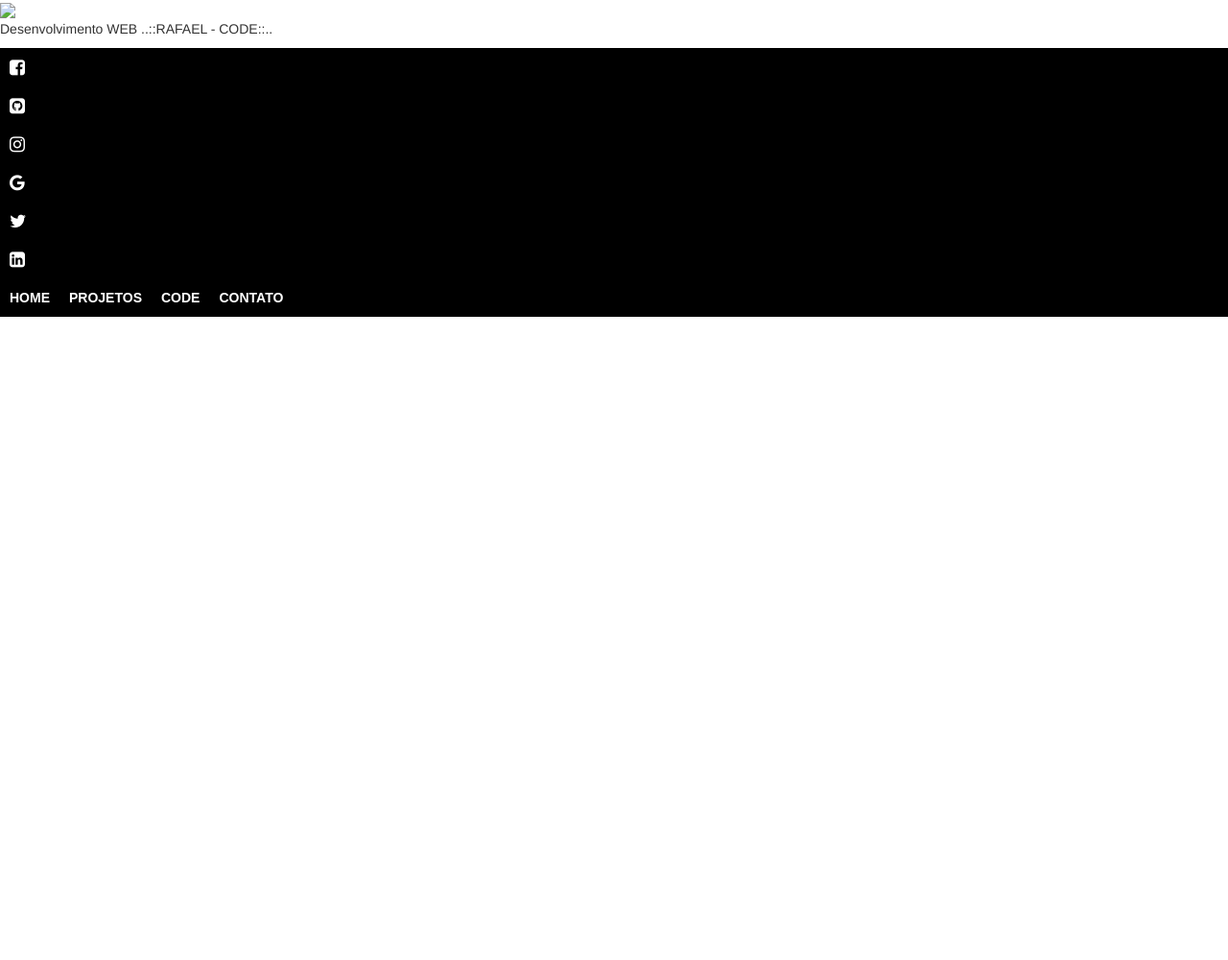
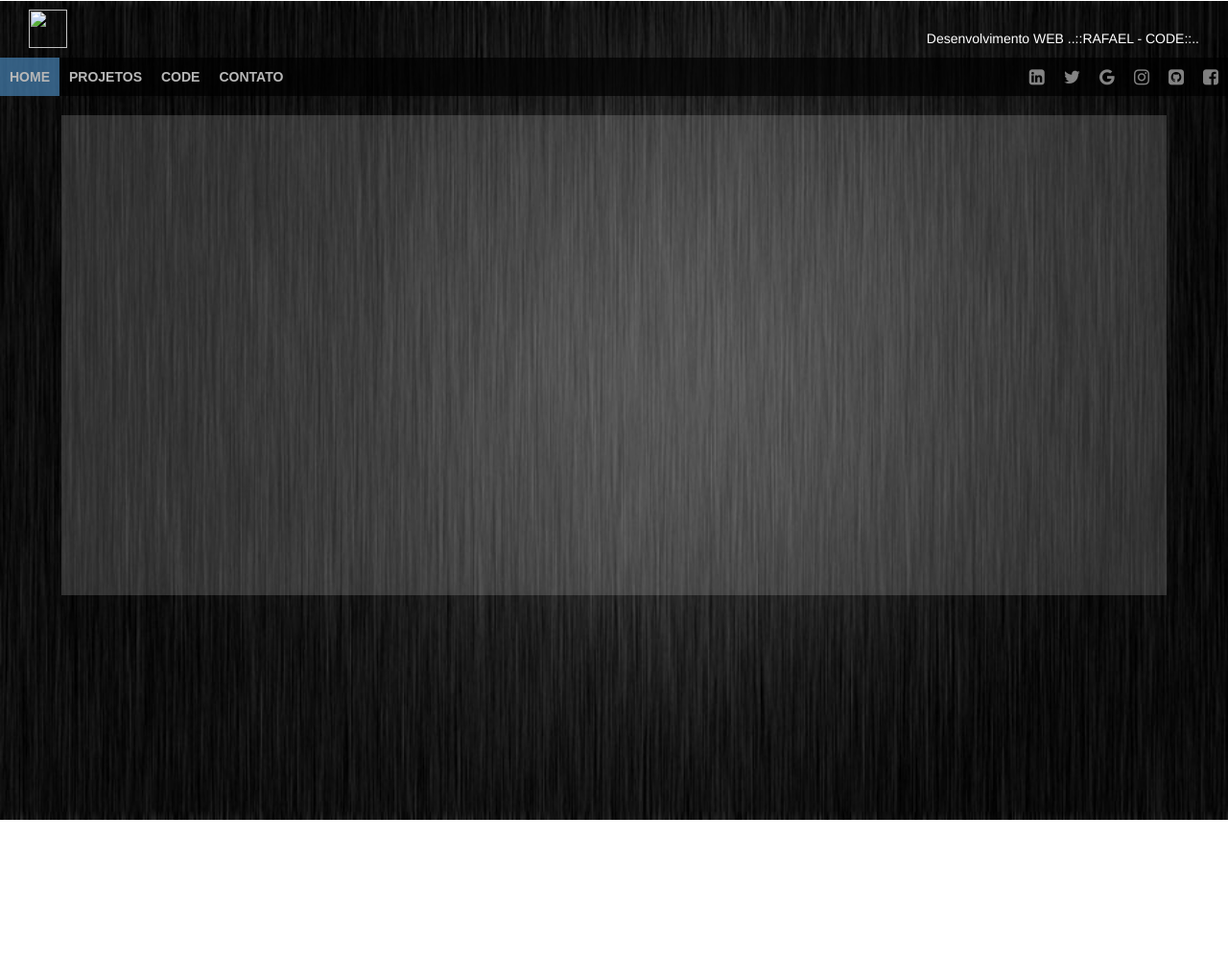
Before and after one commit to 01viniciusmelo/Dev-Web-PHP, a PHP site: page /home.html in a window 1280 px wide. Shown: the whole page at 96% size. Before the commit the page ends 330 px from the top, so only its background shows below. Run offline with PHP 8.4, Linux system fonts and the light colour scheme; some libraries are stand-ins or nearby versions.

Commit message:
Desenvolvimento WEB - MENU

```diff
--- a/css/home.css
+++ b/css/home.css
@@ -4,83 +4,11 @@ body,
   margin: 0;
   padding: 0;
 }
-.clearfix:after{
-  content: '.';
-  display: block;
-  clear: both;
-  height: 0;
-  line-height: 0;
-  font-size: 0;
-  visibility: hidden;
-  overflow: hidden;
-}
-.menu,
-.sub-menu {
-  list-style: none;
-  background: #000;
-}
-.sub-menu {
-  background: #444;
-}
-.menu a {
-  text-decoration: none;
-  display: block;
-  padding: 10px;
-  color: #fff;
-  font-family: sans-serif;
-  font-size: 14px;
-  text-transform: uppercase;
-  font-weight: 700;
-}
-.menu li {
-  position: relative;
-}
-.menu > li {
-  float: left;
-}
-.menu > li:hover {
-  background: #444;
-}
-.menu li:hover > .sub-menu {
-  display: block;
-}
-.menu li a:hover > .sub-menu {
-  text-decoration: none;
-}
-
-.sub-menu {
-  display: none;
-  position: absolute;
-  min-width: 150px;
-    text-decoration: none;
-}
-
-.sub-menu li:hover {
-  background: #555;
-    text-decoration: none;
-}
-.sub-menu .sub-menu {
-  top: 0;
-  left: 100%;
-}
-
-
-
-
-
-
-
-/*
 .header > p{
-
 	float: right;
-	margin-top: 40px;
-	margin-right: 10px;
-}
-.header{
-	float: right;
-	width: 100%;
-	height: 60px;
+	margin-top: 30px;
+	margin-right: 30px;
+	color: #fff;
 }
 .header > img{
 	width: 40px;
@@ -95,18 +23,7 @@ body,
 	background-size: 100%;
 	height: 1000px;
 }
-.social i{
-	float: right;
-	margin: 15px 20px 0 0;
-	padding: 0;
-	color: #000;
-	-moz-transform: scale(5);
-	-webkit-transform: scale(1);
-	-webkit-transition: 0.5s all ease;
-	}
-.social i:hover{
-	color: #fff;
-}
+
 .section{
 	width: 90%;
 	height:500px;
@@ -114,59 +31,3 @@ body,
 	opacity: .2;
 	margin-left: 5%;
 }
-
-*/
-
-
-/*
-.nav {
-
-	opacity:0.7;
-	-moz-opacity: 0.65;
-	filter: alpha(opacity=65);
-}
-.nav ul {
-    list-style-type: none;
-    margin: 0;
-    padding: 0;
-    overflow: hidden;
-    background-color: #333;
-    width: 100%;
-    position: relative;
-}
-.nav li{
-	float: left;
-}
-.nav li a {
-    display: block;
-    color: white;
-    text-align: center;
-    padding: 14px ;
-    text-decoration: none;
-}
-.nav li a:hover:not(.active) {
-    background-color: #696969;
-}
-.active {
-    background-color: steelblue;
-}
-
-
-.nav li:hover .sub {
-	display: inline-block;
-}
-.nav li:hover .sub li:hover {
-	position: absolute;
-}
-.sub {
-	display: none;
-	list-style-type: none;
-	position: absolute;
-	background:none;
-}
-.sub   li{
-	float: none;
-}
-
-
-*/
--- /dev/null
+++ b/css/menu.css
@@ -0,0 +1,88 @@
+body,
+.menu,
+.sub-menu {
+  margin: 0;
+  padding: 0;
+}
+.clearfix:after{
+  content: '.';
+  display: block;
+  clear: both;
+  height: 0;
+  line-height: 0;
+  font-size: 0;
+  visibility: hidden;
+  overflow: hidden;
+}
+.menu,
+.sub-menu {
+  list-style: none;
+  background: #000;
+}
+.sub-menu {
+	text-decoration: none;
+  	background: #000;
+}
+.menu a {
+  list-style-type: none;
+  display: block;
+  padding: 10px;
+  color: #fff;
+  font-family: sans-serif;
+  font-size: 14px;
+  text-transform: uppercase;
+  font-weight: 700;
+}
+.menu li {
+  position: relative;
+}
+.menu > li {
+  float: left;
+}
+.menu > li > a:hover {
+	text-decoration: none;
+  	background: #000;
+}
+.menu > li:hover a {
+	text-decoration: none;
+  	background: #000;
+}
+.menu li:hover > .sub-menu {
+	list-style-type: none;
+	text-decoration: none;
+  	display: block;
+}
+.menu, .sub{
+	opacity:0.7;
+	-moz-opacity: 0.44;
+}
+.sub-menu {
+  display: none;
+  position: absolute;
+  min-width: 150px;
+}
+/*retirando as linhas de baixo do texto*/
+.sub-menu a:hover {
+  background: #fff;
+  text-decoration: none;
+}
+.menu a:hover {
+  background: #fff;
+  text-decoration: none;
+}
+
+.sub-menu .sub-menu {
+  top: 0;
+  left: 100%;
+}
+.social a{
+	float: right;
+	opacity: 0.7;
+	color: #fff;
+}
+.menu li a:hover:not(.active) {
+    background-color: #696969;
+}
+.active {
+    background-color: steelblue;
+}
--- a/home.html
+++ b/home.html
@@ -4,6 +4,7 @@
 	<meta charset="UTF-8">
 	<title>Rafael - CODE</title>
 	<link rel="stylesheet" type="text/css" href="css/home.css">
+	<link rel="stylesheet" type="text/css" href="css/menu.css">
 	<link rel="stylesheet" href=" https://maxcdn.bootstrapcdn.com/font-awesome/4.5.0/css/font-awesome.min.css">
 
 	<link rel="stylesheet" href="https://maxcdn.bootstrapcdn.com/bootstrap/3.3.7/css/bootstrap.min.css">
@@ -19,27 +20,22 @@
 <body>
 <div class="main">
 	<div class="header">
-		<img src="#">
+		<img class="photo" src="#">
 		<p>Desenvolvimento WEB  ..::RAFAEL - CODE::..</p>
 	</div>
 
 
-				<!--
-
-				-->
-
 	<div class="menu-container">
 		<ul class="menu clearfix">
-			<div class="social">
+			<div class="social" >
 			<a href="#" class="face" target="_blank"><i class="fa fa-facebook-square fa-lg" aria-hidden="true"></i></a>
-				<a href="#" class="face" target="_blank"><i class="fa fa-github-square fa-lg" aria-hidden="true"></i></a>
+			<a href="#" class="git" target="_blank"><i class="fa fa-github-square fa-lg" aria-hidden="true"></i></a>
 			<a href="#" class="insta"><i class="fa fa-instagram fa-lg" aria-hidden="true"></i></i></a>
 			<a href="#" class="go"><i class="fa fa-google fa-lg" aria-hidden="true"></i></a>
 			<a href="#" class="tw"><i class="fa fa-twitter fa-lg" aria-hidden="true"></i></a>
 			<a href="#" class="link"><i class="fa fa-linkedin-square fa-lg" aria-hidden="true"></i></a>
 		</div>
-
-			<li><a href="#">HOME</a>
+		<li><a class="active"  href="#">HOME</a>
 			  <ul class="sub-menu clearfix">
 				  	<li><a href="#">projetos</a></li>
 					<li><a href="#">code</a></li>
@@ -53,6 +49,7 @@
 	</div>
 
 
+
 		<div class="article">
 			<br>
 			<div class="section">
```
Lines whose indentation alone changed are shown as unchanged.
